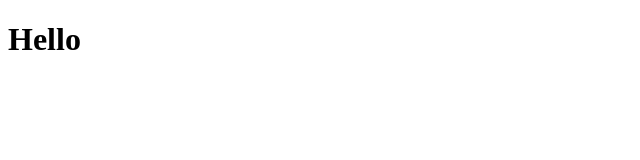
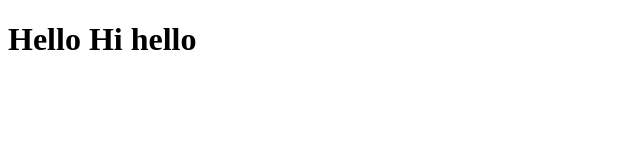
Before and after one commit to rylegarcia/firstRepo, a plain HTML site: page index.html in a window 1280 px wide. Shown: the whole page, without its empty margins (0-640 px from the left). Drawn offline with Linux system fonts and the light colour scheme.

Commit message:
added stuff

```diff
--- a/index.html
+++ b/index.html
@@ -2,12 +2,12 @@
 <html lang="en">
 <head>
 	<meta charset="UTF-8">
-	<title>ggggg</title>
+	<title> HI</title>
 </head>
 <body>
 
 	<div class="header">
-		<h1>Hello</h1>
+		<h1>Hello Hi hello</h1>
 	</div>
 
 </body>
```
